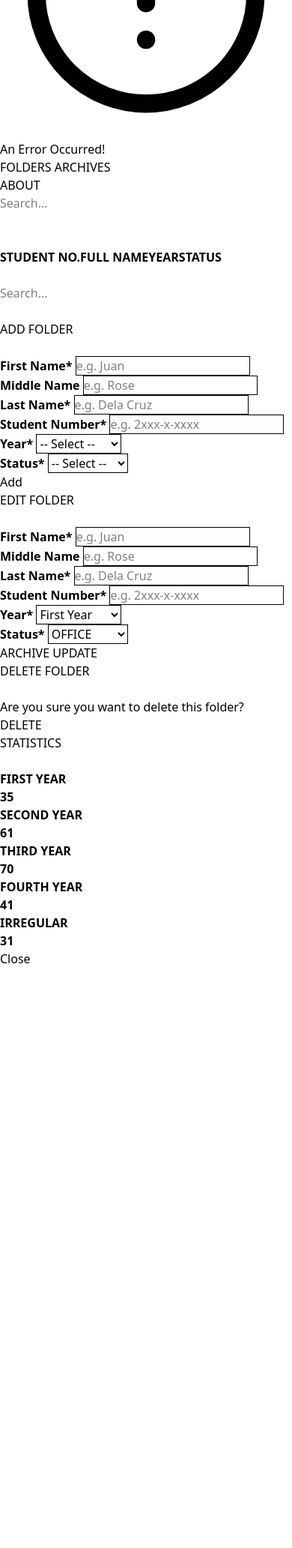
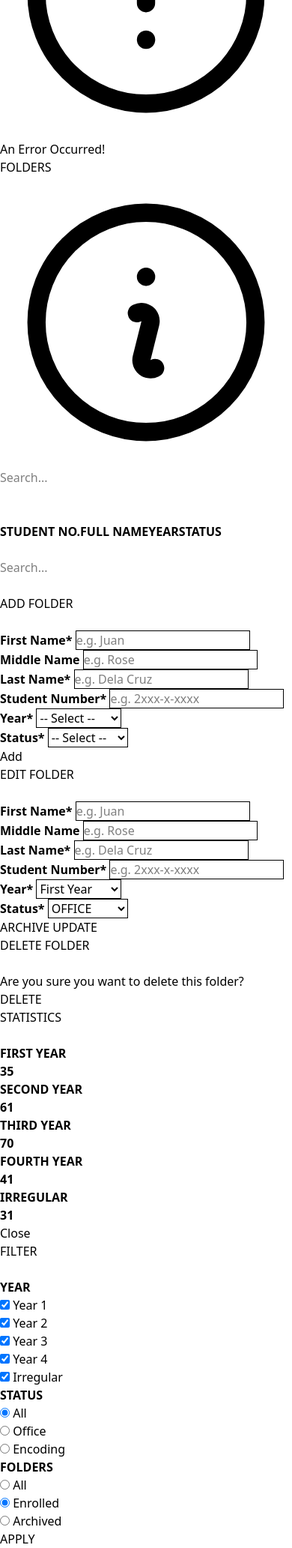
Before and after one commit to JovTim/FOLDS_WEB_APP, a PHP site: page / in a window 390 px wide. Shown: the part 1445-3510 px from the top of the page at 75% size. Before the commit the page ends 2730 px from the top, so only its background shows below. Run offline with PHP 8.4, Linux system fonts and the light colour scheme; lists and menus that the app fills with data are empty.

Commit message:
[feat] Added filter modal [feat] Added functionality to filter modal, you can filter by year, status, and include archive folder or not [adjust] adjusted GET sql query

```diff
--- a/public/api/folders.php
+++ b/public/api/folders.php
@@ -1,12 +1,11 @@
 <?php
 header('Content-Type: application/json');
 
-// Include the database connection
 require_once __DIR__ . '/../db/conn.php';
 
 // GET FOLDERS
 if ($_SERVER['REQUEST_METHOD'] === 'GET') {
-  $sql = "SELECT * FROM students WHERE is_enrolled = 1";
+  $sql = "SELECT * FROM students";
   $result = $conn->query($sql);
 
   if ($result) {
@@ -53,7 +52,7 @@ if ($_SERVER['REQUEST_METHOD'] === 'PUT' && isset($_GET['id'])) {
   $id = (int) $_GET['id'];
   $data = json_decode(file_get_contents("php://input"), true);
 
-  // Validate input fields (adjust as needed)
+  // Validate input fields
   if (isset($data['student_number'], $data['f_name'], $data['m_name'], $data['l_name'], $data['year'], $data['status'], $data['is_enrolled'])) {
     $student_no = $conn->real_escape_string($data['student_number']);
     $f_name = $conn->real_escape_string($data['f_name']);
--- a/public/includes/nav.php
+++ b/public/includes/nav.php
@@ -6,15 +6,16 @@
         <div class="hidden md:flex">
           <a
             href="#"
-            class="px-3 pt-2 border-t-2 border-l-2 border-r-2 rounded-t-lg border-black hover:font-bold">FOLDERS</a>
-          <a
-            href="#"
-            class="px-3 pt-2 border-t-2 border-l-2 border-r-2 rounded-t-lg border-black bg-black text-white hover:font-bold">ARCHIVES</a>
+            class="px-3 pt-2 border-t-2 border-l-2 border-r-2 rounded-t-lg border-black bg-black text-white hover:font-bold">FOLDERS</a>
         </div>
       </div>
       <a
         href="#"
-        class="px-3 pt-2 border-t-2 border-l-2 border-r-2 rounded-t-lg border-black bg-black text-white hover:font-bold">ABOUT</a>
+        class="px-3 pt-2 border-t-2 border-l-2 border-r-2 rounded-t-lg border-black">
+        <svg xmlns="http://www.w3.org/2000/svg" fill="none" viewBox="0 0 24 24" stroke-width="1.5" stroke="currentColor" class="size-6">
+          <path stroke-linecap="round" stroke-linejoin="round" d="m11.25 11.25.041-.02a.75.75 0 0 1 1.063.852l-.708 2.836a.75.75 0 0 0 1.063.853l.041-.021M21 12a9 9 0 1 1-18 0 9 9 0 0 1 18 0Zm-9-3.75h.008v.008H12V8.25Z" />
+        </svg>
+      </a>
     </div>
   </div>
 </nav>
--- a/public/index.php
+++ b/public/index.php
@@ -32,6 +32,7 @@
           <div class="ps-1">
             <button
               type="button"
+              id="filterButton"
               class="text-white bg-black px-3 py-1.5 rounded-2xl hover:bg-white border-2 hover:border-black hover:text-black cursor-pointer">
               <svg
                 xmlns="http://www.w3.org/2000/svg"
@@ -111,11 +112,13 @@
   <?php include "modals/editModal.php" ?>
   <?php include "modals/deleteModal.php" ?>
   <?php include "modals/statsModal.php" ?>
+  <?php include "modals/filterModal.php" ?>
 
   <script src="js/table-function.js"></script>
   <script src="js/add-function.js"></script>
   <script src="js/edit-function.js"></script>
   <script src="js/delete-function.js"></script>
+  <script src="js/filter-function.js"></script>
 
 </body>
 
--- /dev/null
+++ b/public/js/filter-function.js
@@ -0,0 +1,33 @@
+$(document).ready(function () {
+  $("#filterButton").on("click", function () {
+    $("#filterModal").removeClass("hidden").addClass("flex");
+    $("body").addClass("overflow-hidden");
+  });
+
+  $("#closeFilterModal").on("click", function () {
+    $("#filterModal").removeClass("flex").addClass("hidden");
+    $("body").removeClass("overflow-hidden");
+  });
+
+  $("#applyFilter").on("click", function () {
+    // Get selected years
+    selectedYears = [];
+    $("#filterModal input[type='checkbox']:checked").each(function () {
+      selectedYears.push($(this).val());
+    });
+
+    // Get selected status
+    selectedStatus = $("#filterModal input[name='status']:checked").val();
+
+    // Get selected enrollment status
+    selectedEnrollment = $("#filterModal input[name='folder']:checked").val();
+
+    // Close modal
+    $("#filterModal").addClass("hidden").removeClass("flex");
+    $("body").removeClass("overflow-hidden");
+
+    // Reset to first page and update table
+    currentPage = 1;
+    updateTable();
+  });
+});
--- a/public/js/table-function.js
+++ b/public/js/table-function.js
@@ -1,4 +1,8 @@
 let data = [];
+let selectedYears = ["1", "2", "3", "4", "0"]; // Possible Years
+let selectedStatus = "All"; // Possible values: "Encoding", "Office", "All"
+
+let selectedEnrollment = "1"; // "All", "1", "2"
 
 // Fetch data from the API
 function fetchData() {
@@ -115,13 +119,33 @@ function displayPagination(totalItems) {
 
 function updateTable() {
   const searchTerm = $("#searchInput").val().toLowerCase();
-  const filteredData = data.filter(
-    (item) =>
+
+  const filteredData = data.filter((item) => {
+    const matchesSearch =
       item.student_number.toLowerCase().includes(searchTerm) ||
       item.f_name.toLowerCase().includes(searchTerm) ||
       item.m_name.toLowerCase().includes(searchTerm) ||
-      item.l_name.toLowerCase().includes(searchTerm)
-  );
+      item.l_name.toLowerCase().includes(searchTerm);
+
+    const matchesYear = selectedYears.includes(String(item.year));
+
+    const statusLabel =
+      item.status === "1"
+        ? "Office"
+        : item.status === "2"
+        ? "Encoding"
+        : "Unknown";
+
+    const matchesStatus =
+      selectedStatus === "All" ||
+      statusLabel.toLowerCase() === selectedStatus.toLowerCase();
+
+    const matchesEnrollment =
+      selectedEnrollment === "All" || item.is_enrolled === selectedEnrollment;
+
+    return matchesSearch && matchesYear && matchesStatus && matchesEnrollment;
+  });
+
   displayTable(filteredData);
 }
 
--- /dev/null
+++ b/public/modals/filterModal.php
@@ -0,0 +1,152 @@
+<div
+  id="filterModal"
+  class="hidden justify-center items-center fixed inset-0 z-50">
+  <!-- Modal Overlay -->
+  <div
+    class="fixed inset-0 px-2 z-10 overflow-hidden flex items-center justify-center">
+    <div
+      class="absolute inset-0 bg-black opacity-50 transition-opacity"></div>
+
+    <!-- Modal Content -->
+    <div
+      class="bg-white rounded-none shadow-xl overflow-hidden w-full sm:w-96 md:w-1/2 lg:w-2/3 xl:w-55 z-50">
+      <!-- Modal Header -->
+      <div class="bg-black text-white px-4 py-2 flex justify-between">
+        <h2 class="text-lg font-semibold justify-start">FILTER</h2>
+        <button id="closeFilterModal">
+          <div class="justify-end">
+            <svg
+              xmlns="http://www.w3.org/2000/svg"
+              fill="none"
+              viewBox="0 0 24 24"
+              stroke-width="1.5"
+              stroke="white"
+              class="size-6">
+              <path
+                stroke-linecap="round"
+                stroke-linejoin="round"
+                d="M6 18 18 6M6 6l12 12" />
+            </svg>
+          </div>
+        </button>
+      </div>
+
+      <!-- Modal Body -->
+      <div class="px-2">
+        <div class="border-b border-black pb-1">
+          <h1 class="font-bold pb-2">YEAR</h1>
+          <div class="grid grid-cols-2">
+            <div class="flex items-center mb-4">
+              <input
+                type="checkbox"
+                value="1"
+                class="w-5 h-5 text-black accent-black border-black rounded-none focus:ring-black"
+                checked />
+              <label class="ms-2 text-sm font-medium text-gray-900">Year 1</label>
+            </div>
+            <div class="flex items-center mb-4">
+              <input
+                type="checkbox"
+                value="2"
+                class="w-5 h-5 text-black accent-black border-black rounded-none focus:ring-black"
+                checked />
+              <label class="ms-2 text-sm font-medium text-gray-900">Year 2</label>
+            </div>
+            <div class="flex items-center mb-4">
+              <input
+                type="checkbox"
+                value="3"
+                class="w-5 h-5 text-black accent-black border-black rounded-none focus:ring-black"
+                checked />
+              <label class="ms-2 text-sm font-medium text-gray-900">Year 3</label>
+            </div>
+            <div class="flex items-center mb-4">
+              <input
+                type="checkbox"
+                value="4"
+                class="w-5 h-5 text-black accent-black border-black rounded-none focus:ring-black"
+                checked />
+              <label class="ms-2 text-sm font-medium text-gray-900">Year 4</label>
+            </div>
+            <div class="flex items-center mb-4">
+              <input
+                type="checkbox"
+                value="0"
+                class="w-5 h-5 text-black accent-black border-black rounded-none focus:ring-black"
+                checked />
+              <label class="ms-2 text-sm font-medium text-gray-900">Irregular</label>
+            </div>
+          </div>
+        </div>
+        <div class="border-b border-black pb-1">
+          <h1 class="font-bold pb-2">STATUS</h1>
+          <div class="grid grid-cols-2">
+            <div class="flex items-center mb-4">
+              <input
+                type="radio"
+                value="All"
+                name="status"
+                class="status-filter w-5 h-5 text-black accent-black border-black rounded-none focus:ring-black"
+                checked />
+              <label class="ms-2 text-sm font-medium text-gray-900">All</label>
+            </div>
+            <div class="flex items-center mb-4">
+              <input
+                type="radio"
+                value="Office"
+                name="status"
+                class="status-filter w-5 h-5 text-black accent-black border-black rounded-none focus:ring-black" />
+              <label class="ms-2 text-sm font-medium text-gray-900">Office</label>
+            </div>
+            <div class="flex items-center mb-4">
+              <input
+                type="radio"
+                value="Encoding"
+                name="status"
+                class="status-filter w-5 h-5 text-black accent-black border-black rounded-none focus:ring-black" />
+              <label class="ms-2 text-sm font-medium text-gray-900">Encoding</label>
+            </div>
+          </div>
+        </div>
+        <div class="pb-1">
+          <h1 class="font-bold pb-2">FOLDERS</h1>
+          <div class="grid grid-cols-2">
+            <div class="flex items-center mb-4">
+              <input
+                type="radio"
+                value="All"
+                name="folder"
+                class="enroll-filter w-5 h-5 text-black accent-black border-black rounded-none focus:ring-black" />
+              <label class="ms-2 text-sm font-medium text-gray-900">All</label>
+            </div>
+            <div class="flex items-center mb-4">
+              <input
+                type="radio"
+                value="1"
+                name="folder"
+                class="enroll-filter w-5 h-5 text-black accent-black border-black rounded-none focus:ring-black" checked />
+              <label class="ms-2 text-sm font-medium text-gray-900">Enrolled</label>
+            </div>
+            <div class="flex items-center mb-4">
+              <input
+                type="radio"
+                value="2"
+                name="folder"
+                class="enroll-filter w-5 h-5 text-black accent-black border-black rounded-none focus:ring-black" />
+              <label class="ms-2 text-sm font-medium text-gray-900">Archived</label>
+            </div>
+          </div>
+        </div>
+      </div>
+
+      <!-- Modal Footer -->
+      <div class="border-t border-gray-400 px-4 py-2 flex justify-end">
+        <button
+          id="applyFilter"
+          class="px-3 py-1 bg-black text-white border-2 border-black hover:bg-white hover:text-black rounded-md w-full sm:w-auto">
+          APPLY
+        </button>
+      </div>
+    </div>
+  </div>
+</div>
```
